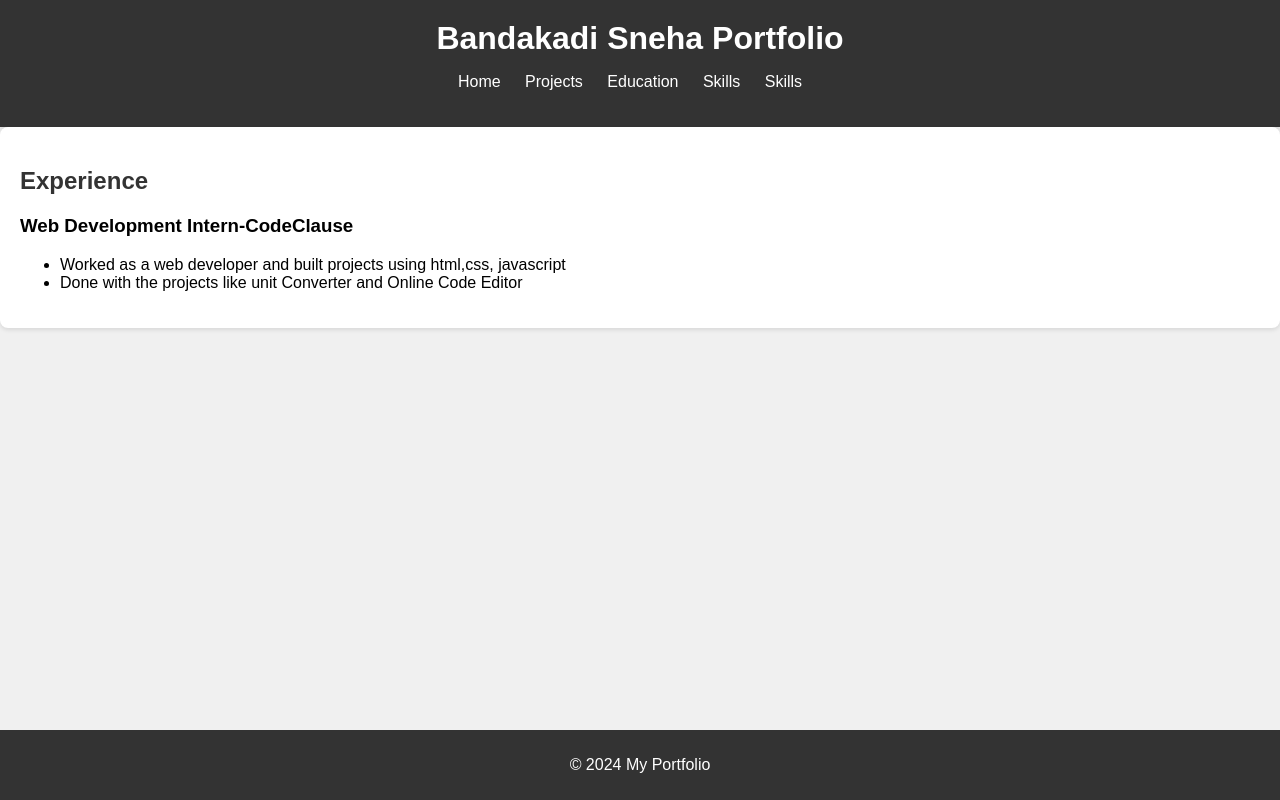
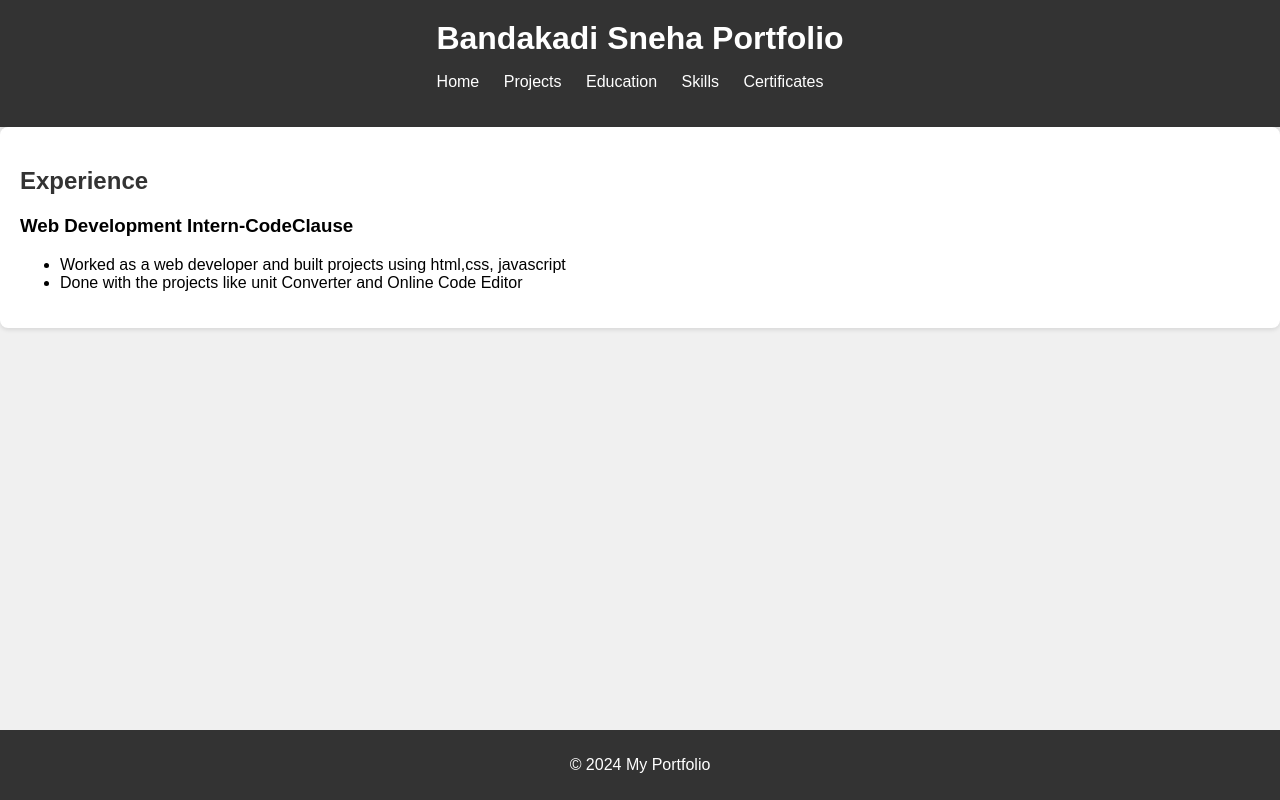
Before and after one commit to sneha9989/simple-portfolio, a plain HTML site: page experience.html in a window 1280 px wide. Drawn offline with Linux system fonts and the light colour scheme.

Commit message:
Update experience.html

```diff
--- a/experience.html
+++ b/experience.html
@@ -15,7 +15,7 @@
                 <li><a href="projects.html">Projects</a></li>
                 <li><a href="education.html">Education</a></li>
                 <li><a href="skills.html">Skills</a></li>
-                <li><a href="certificates.html">Skills</a></li>
+                <li><a href="certificates.html">Certificates</a></li>
                 <!-- Add more links as needed -->
             </ul>
         </nav>
```
